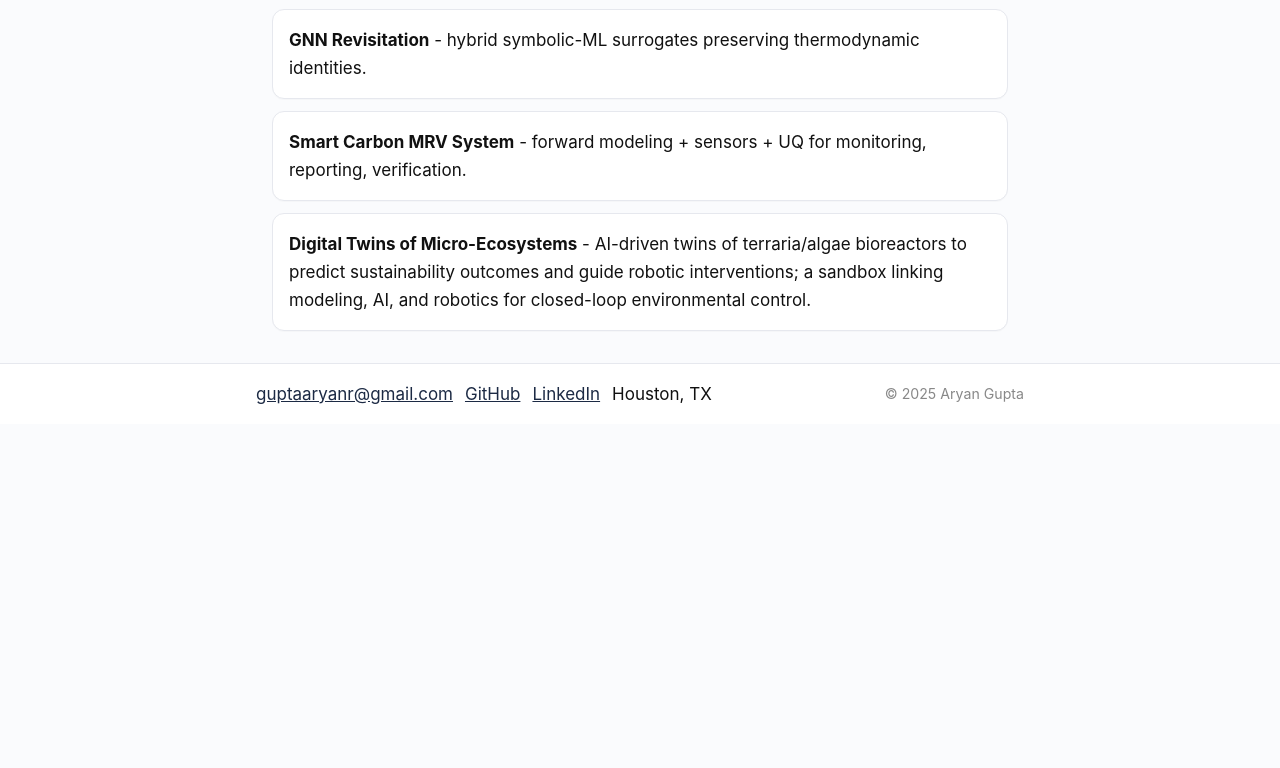
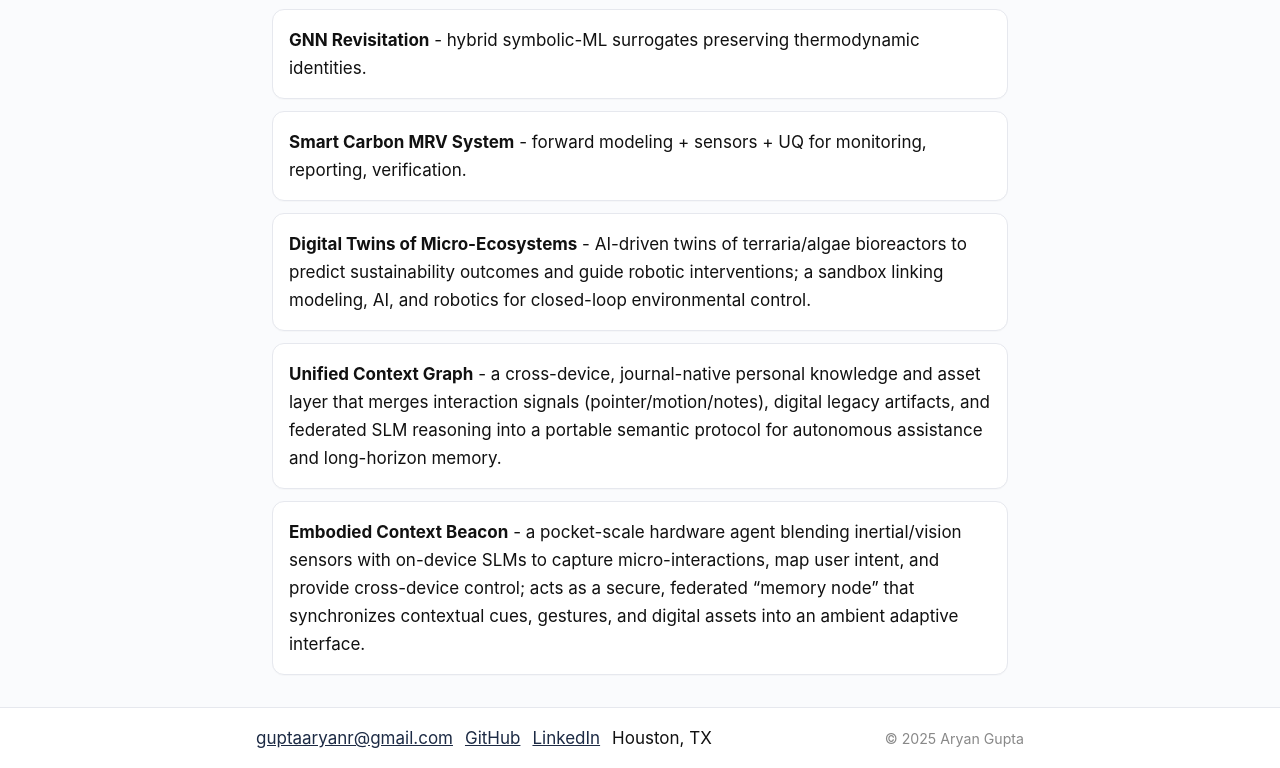
Before and after one commit to guptaaryanr/guptaaryanr.github.io, a plain HTML site: page ongoing.html in a window 1280 px wide. Shown: the part 419-1187 px from the top of the page. Before the commit the page ends 843 px from the top, so only its background shows below. Drawn offline with Linux system fonts and the light colour scheme.

Commit message:
ongoing and upcoming page additions

```diff
--- a/ongoing.html
+++ b/ongoing.html
@@ -59,6 +59,15 @@
             <li class="card"><strong>Digital Twins of Micro-Ecosystems</strong> - AI-driven twins of terraria/algae
                 bioreactors to predict sustainability outcomes and guide robotic interventions; a sandbox linking
                 modeling, AI, and robotics for closed-loop environmental control.</li>
+            <li class="card"><strong>Unified Context Graph</strong> - a cross-device, journal-native personal knowledge
+                and asset layer that merges interaction signals (pointer/motion/notes), digital legacy artifacts, and
+                federated SLM reasoning into a portable semantic protocol for autonomous assistance and long-horizon
+                memory.</strong></li>
+            <li class="card"><strong>Embodied Context Beacon</strong> - a pocket-scale hardware agent blending
+                inertial/vision sensors with on-device SLMs to capture micro-interactions, map user intent, and provide
+                cross-device control; acts as a secure, federated “memory node” that synchronizes contextual cues,
+                gestures, and digital assets into an ambient adaptive interface.</strong></li>
+
         </ul>
     </main>
 
```
